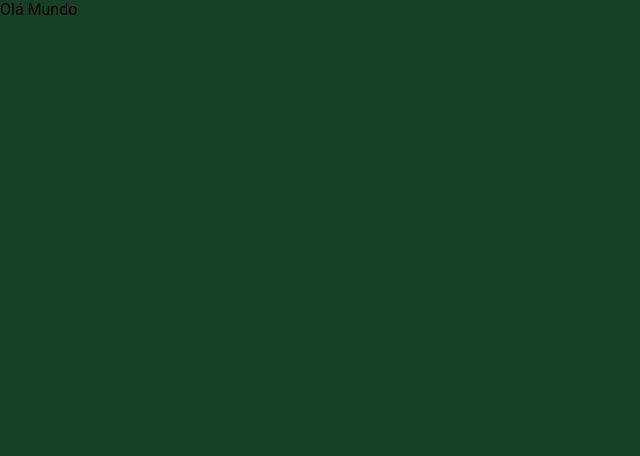
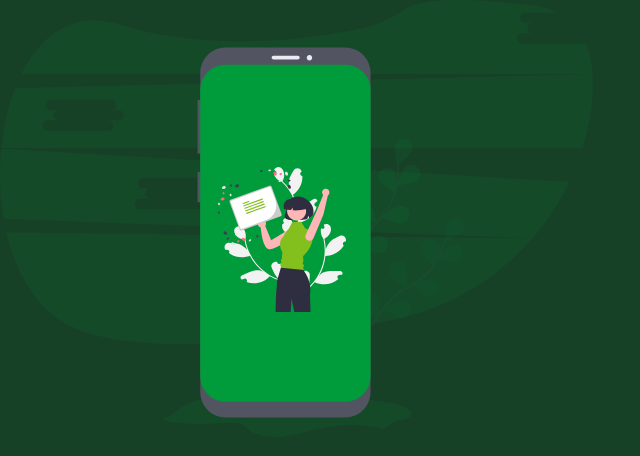
Before and after one commit to Lucaslimasz/trocafiguras, a React (Create React App) app: page / in a window 1280 px wide. Shown: the top 456 px of the page, without its empty margins (0-640 px from the left). Built offline with nearby package versions, Linux system fonts and the light colour scheme; a web font is replaced by a local one.

Commit message:
configuration route for images and svg

```diff
--- /dev/null
+++ b/src/custom.d.ts
@@ -0,0 +1,4 @@
+declare module "*.svg" {
+  const content: any;
+  export default content;
+}
--- a/src/pages/auth/index.tsx
+++ b/src/pages/auth/index.tsx
@@ -1,9 +1,12 @@
 import * as S from './styles';
+
+import MobileIllustration from '../../assets/icons/mobile.svg';
 
 export default function Auth () {
   return (
     <S.Container>
-      Olá Mundo
+      <div></div>
+      <img src={MobileIllustration} alt="" />
     </S.Container>
   );
 }
--- a/tsconfig.json
+++ b/tsconfig.json
@@ -28,7 +28,8 @@
       "@interfaces/*": ["interfaces/*"],
       "@config/*": ["config/*"],
       "@utils/*": ["utils/*"],
-    },
+      "@assets/*": ["assets/*"],
+    }
   },
   "include": [
     "src"
```
Also changed, not shown: src/assets/icons/mobile.svg (added).
